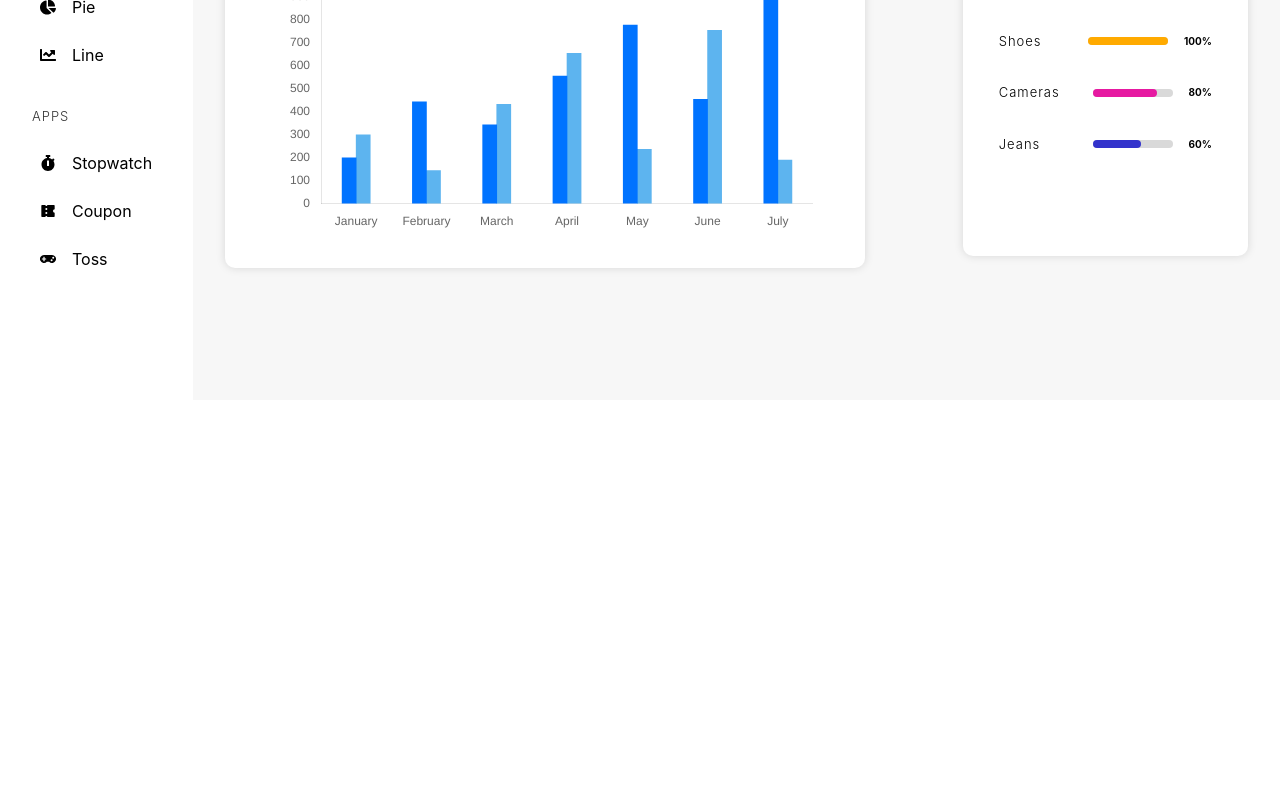
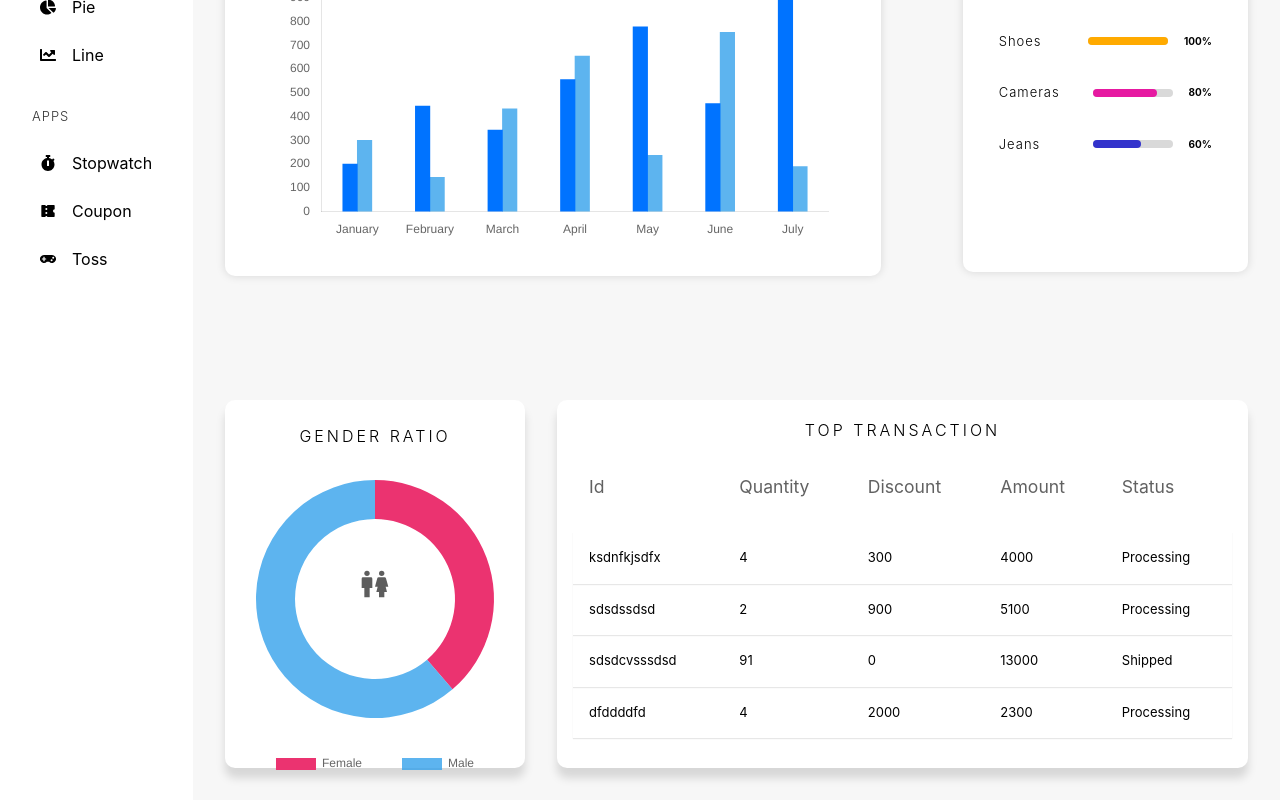
Before and after one commit to rajats-dev/ecomm-app, a React (Vite) app: page /admin/dashboard in a window 1280 px wide. Shown: the part 432-1232 px from the top of the page. Before the commit the page ends 832 px from the top, so only its background shows below. Built offline with nearby package versions, Linux system fonts and the light colour scheme.

Commit message:
dashborad part completed

```diff
--- a/package.json
+++ b/package.json
@@ -21,6 +21,7 @@
     "react-redux": "^8.1.3",
     "react-router-dom": "^6.20.0",
     "react-stripe-checkout": "^2.6.3",
+    "react-table": "^7.8.0",
     "react-toastify": "^9.1.3",
     "recharts": "^2.12.3",
     "redux-persist": "^6.0.0",
@@ -29,6 +30,7 @@
   "devDependencies": {
     "@types/react": "^18.2.67",
     "@types/react-dom": "^18.2.22",
+    "@types/react-table": "^7.7.20",
     "@typescript-eslint/eslint-plugin": "^7.3.1",
     "@typescript-eslint/parser": "^7.3.1",
     "@vitejs/plugin-react": "^4.2.0",
--- a/src/admin/components/Charts.tsx
+++ b/src/admin/components/Charts.tsx
@@ -8,8 +8,9 @@ import {
   Legend,
   ChartData,
   ChartOptions,
+  ArcElement,
 } from "chart.js";
-import { Bar } from "react-chartjs-2";
+import { Bar, Doughnut } from "react-chartjs-2";
 
 ChartJS.register(
   CategoryScale,
@@ -17,7 +18,8 @@ ChartJS.register(
   BarElement,
   Title,
   Tooltip,
-  Legend
+  Legend,
+  ArcElement
 );
 
 interface BarChartProps {
@@ -94,3 +96,49 @@ export const BarChart = ({
 
   return <Bar options={options} data={data} />;
 };
+
+interface DoughnutChartProps {
+  labels: string[];
+  data: number[];
+  backgroundColor: string[];
+  cutout?: number | string;
+  legends?: boolean;
+  offset?: number[];
+}
+
+export const DoughnutChart = ({
+  labels,
+  data,
+  backgroundColor,
+  cutout,
+  legends = true,
+  offset,
+}: DoughnutChartProps) => {
+  const doughnutData: ChartData<"doughnut", number[], string> = {
+    labels,
+    datasets: [
+      {
+        data,
+        backgroundColor,
+        borderWidth: 0,
+        offset,
+      },
+    ],
+  };
+
+  const doughnutOptions: ChartOptions<"doughnut"> = {
+    responsive: true,
+    plugins: {
+      legend: {
+        display: legends,
+        position: "bottom",
+        labels: {
+          padding: 40,
+        },
+      },
+    },
+    cutout,
+  };
+
+  return <Doughnut data={doughnutData} options={doughnutOptions} />;
+};
--- /dev/null
+++ b/src/admin/components/DashboardTable.tsx
@@ -0,0 +1,44 @@
+import { Column } from "react-table";
+import TableHOC from "./TableHOC";
+
+interface DataType {
+  id: string;
+  quantity: number;
+  discount: number;
+  amount: number;
+  status: string;
+}
+
+const columns: Column<DataType>[] = [
+  {
+    Header: "Id",
+    accessor: "id",
+  },
+  {
+    Header: "Quantity",
+    accessor: "quantity",
+  },
+  {
+    Header: "Discount",
+    accessor: "discount",
+  },
+  {
+    Header: "Amount",
+    accessor: "amount",
+  },
+  {
+    Header: "Status",
+    accessor: "status",
+  },
+];
+
+const DashboardTable = ({ data = [] }: { data: DataType[] }) => {
+  return TableHOC<DataType>(
+    columns,
+    data,
+    "transaction-box",
+    "Top Transaction"
+  )();
+};
+
+export default DashboardTable;
--- /dev/null
+++ b/src/admin/components/TableHOC.tsx
@@ -0,0 +1,74 @@
+// import {
+//   AiOutlineSortAscending,
+//   AiOutlineSortDescending,
+// } from "react-icons/ai";
+import {
+  Column,
+  //   usePagination,
+  //   useSortBy,
+  useTable,
+  TableOptions,
+} from "react-table";
+
+function TableHOC<T extends Object>(
+  columns: Column<T>[],
+  data: T[],
+  containerClassname: string,
+  heading: string,
+  showPagination: boolean = false
+) {
+  return function HOC() {
+    const options: TableOptions<T> = {
+      columns,
+      data,
+    };
+
+    const {
+      getTableProps,
+      getTableBodyProps,
+      headerGroups,
+      rows,
+      prepareRow,
+      //   nextPage,
+      //   pageCount,
+      //   state: { pageIndex },
+      //   previousPage,
+      //   canNextPage,
+      //   canPreviousPage,
+    } = useTable(options);
+
+    return (
+      <div className={containerClassname}>
+        <h2 className="heading">{heading}</h2>
+        <table className="table" {...getTableProps()}>
+          <thead>
+            {headerGroups.map((headerGroup) => (
+              <tr {...headerGroup.getHeaderGroupProps()}>
+                {headerGroup.headers.map((column) => (
+                  <th {...column.getHeaderProps()}>
+                    {column.render("Header")}
+                  </th>
+                ))}
+              </tr>
+            ))}
+          </thead>
+          <tbody {...getTableBodyProps()}>
+            {rows.map((row) => {
+              prepareRow(row);
+
+              return (
+                <tr {...row.getRowProps()}>
+                  {row.cells.map((cell) => (
+                    <td {...cell.getCellProps()}>{cell.render("Cell")}</td>
+                  ))}
+                </tr>
+              );
+            })}
+          </tbody>
+        </table>
+      </div>
+    );
+  };
+}
+
+export default TableHOC;
--- a/src/admin/pages/main/Dashboard.tsx
+++ b/src/admin/pages/main/Dashboard.tsx
@@ -3,7 +3,9 @@ import { FaRegBell } from "react-icons/fa6";
 import userImg from "../../assets/userpic.png";
 import { HiTrendingDown, HiTrendingUp } from "react-icons/hi";
 import data from "../../assets/data.json";
-import { BarChart } from "../../components/Charts";
+import { BarChart, DoughnutChart } from "../../components/Charts";
+import { BiMaleFemale } from "react-icons/bi";
+import DashboardTable from "../../components/DashboardTable";
 
 const Dashboard = () => {
   return (
@@ -80,6 +82,23 @@ const Dashboard = () => {
           </div>
         </div>
       </section>
+      <div className="transaction-container">
+        <div className="gender-chart">
+          <h2>Gender Ratio</h2>
+          <DoughnutChart
+            labels={["Female", "Male"]}
+            data={[12, 19]}
+            backgroundColor={["hsl(340,82%,56%)", "rgba(53,162,235,0.8)"]}
+            cutout={80}
+          />
+
+          <p>
+            <BiMaleFemale />
+          </p>
+        </div>
+
+        <DashboardTable data={data.transaction} />
+      </div>
     </div>
   );
 };
--- a/src/admin/style/app.scss
+++ b/src/admin/style/app.scss
@@ -69,3 +69,68 @@ a {
     }
   }
 }
+
+.table {
+  border-collapse: collapse;
+  width: 100%;
+  font-size: small;
+  th,
+  td {
+    padding: 8px;
+    text-align: left;
+    vertical-align: middle;
+  }
+
+  th {
+    font-weight: bold;
+    color: #0000009e;
+    font-size: 1.1rem;
+    font-weight: 400;
+    padding: 2rem 1rem;
+  }
+
+  tbody {
+    tr {
+      box-shadow: 0px 1px 1px rgba(0, 0, 0, 0.093);
+    }
+
+    td {
+      padding: 1rem;
+
+      img {
+        width: 4rem;
+        height: 4rem;
+        object-fit: contain;
+        border-radius: 10px;
+      }
+      a {
+        text-decoration: none;
+        background-color: rgba(44, 104, 255, 0.455);
+        color: rgba(44, 104, 255);
+        padding: 0.25rem 0.5rem;
+        border-radius: 10px;
+      }
+      button {
+        width: 2rem;
+        height: 2rem;
+        font-size: 1.1rem;
+        border: none;
+        outline: none;
+        background-color: transparent;
+        cursor: pointer;
+        color: rgb(255, 44, 44);
+        &:hover {
+          opacity: 0.6;
+        }
+      }
+
+      &:first-child {
+        border-left: none;
+      }
+
+      &:last-child {
+        border-right: none;
+      }
+    }
+  }
+}
--- a/src/admin/style/dashboard.scss
+++ b/src/admin/style/dashboard.scss
@@ -36,7 +36,7 @@
   .box5 {
     grid-column: span 3;
     grid-row: span 3;
-    width: 40rem;
+    width: 41rem;
     height: fit-content;
   }
 
@@ -44,7 +44,7 @@
     grid-column: span 1;
     grid-row: span 3;
     margin-left: -4rem;
-    height: 25rem;
+    height: 26rem;
   }
 }
 
@@ -139,3 +139,44 @@
     }
   }
 }
+
+.transaction-container {
+  display: flex;
+  // padding: 0 1rem 2rem 0;
+  height: 23rem;
+  margin-bottom: 2rem;
+  > div {
+    background-color: white;
+    box-shadow: 0px 10px 10px rgba(0, 0, 0, 0.132);
+    border-radius: 10px;
+  }
+  .gender-chart {
+    // width: 100%;
+    // max-width: 20rem;
+
+    position: relative;
+    > h2 {
+      text-align: center;
+      margin: 1.5rem 0 2rem 0;
+      @include heading;
+    }
+    > p {
+      @include posCenter;
+      font-size: 2rem;
+      color: rgba(0, 0, 0, 0.634);
+    }
+  }
+
+  .transaction-box {
+    width: 100%;
+    margin-right: 2rem;
+    margin-left: 2rem;
+    padding: 1rem;
+    overflow-x: auto;
+    > h2 {
+      text-align: center;
+      margin: 2px 0 0 0;
+      @include heading;
+    }
+  }
+}
```
Also changed, not shown: 1 other file (tests, documents, lock files or other folders).
